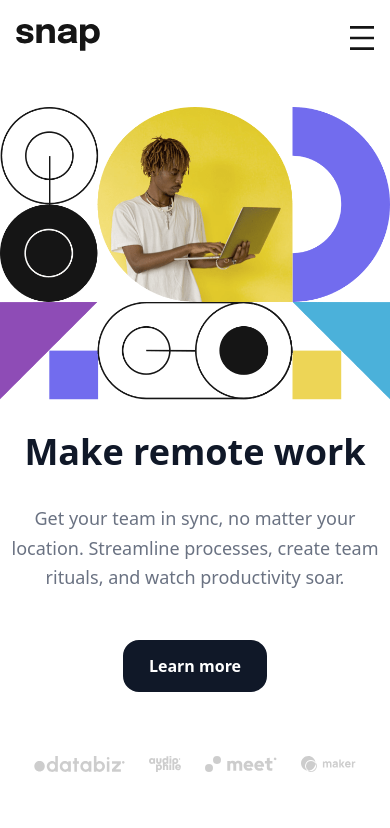
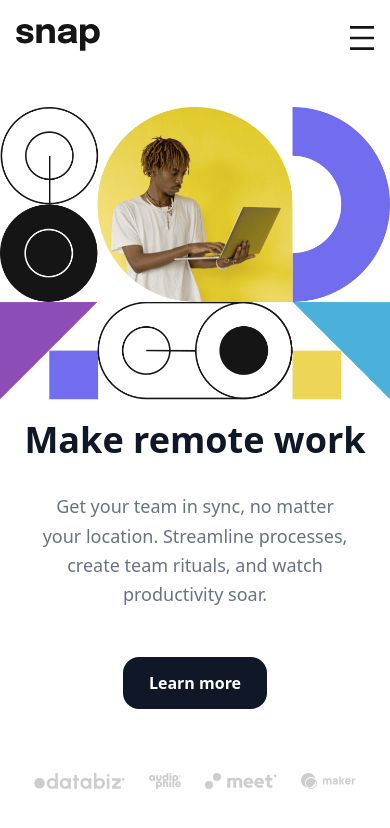
Before and after one commit to hermani456/frontendmaster-challenges, a React app in the folder intro-section-with-dropdown-navigation/: page / in a window 390 px wide. Shown: the top 828 px of the page. Built offline with nearby package versions, Linux system fonts and the light colour scheme; the HTML template or start-up script is replaced by a standard one.

Commit message:
feat: refactor Hero component layout for improved responsiveness and structure

```diff
--- a/intro-section-with-dropdown-navigation/src/components/hero.tsx
+++ b/intro-section-with-dropdown-navigation/src/components/hero.tsx
@@ -8,14 +8,15 @@ import meet from "../assets/client-meet.svg";
 const Hero = () => {
   return (
     <main className="container mx-auto py-8 lg:px-16 lg:py-16">
-      <section className="flex flex-col-reverse lg:flex-row lg:justify-between lg:items-center gap-8 lg:gap-16">
+      <section className="flex flex-col-reverse lg:grid lg:grid-cols-2 lg:gap-16 lg:items-end">
         {/* left content */}
-        <div className="flex-1 max-w-xl space-y-8 lg:space-y-12 mx-auto text-center lg:text-left">
-          <h1 className="text-4xl md:text-5xl lg:text-7xl xl:text-8xl font-bold text-gray-900 ">
+        <div className="space-y-8 lg:space-y-12 text-center lg:text-left">
+          <div className="space-y-8 lg:space-y-12">
+            <h1 className="text-4xl md:text-5xl lg:text-7xl xl:text-8xl font-bold text-gray-900">
               Make remote work
             </h1>
 
-          <p className="text-gray-500 text-lg lg:text-xl leading-relaxed max-w-md mx-auto lg:mx-0">
+            <p className="text-gray-500 text-lg lg:text-xl leading-relaxed max-w-xs md:max-w-md mx-auto lg:mx-0">
               Get your team in sync, no matter your location. Streamline
               processes, create team rituals, and watch productivity soar.
             </p>
@@ -24,6 +25,7 @@ const Hero = () => {
               <button className="bg-gray-900 text-white font-semibold cursor-pointer px-6 py-3 rounded-2xl hover:bg-white hover:text-gray-900 border-2 border-gray-900 transition-colors duration-200">
                 Learn more
               </button>
+            </div>
           </div>
 
           <div className="pt-8 lg:pt-16">
@@ -53,7 +55,7 @@ const Hero = () => {
         </div>
 
         {/* right image */}
-        <div className="flex-1 max-w-md lg:max-w-lg mx-auto lg:mx-0">
+        <div className="max-w-md lg:max-w-lg mx-auto lg:mx-0 mb-5 lg:mb-0">
           <img
             src={heroImage}
             alt="Hero"
```
Lines whose indentation alone changed are shown as unchanged.
